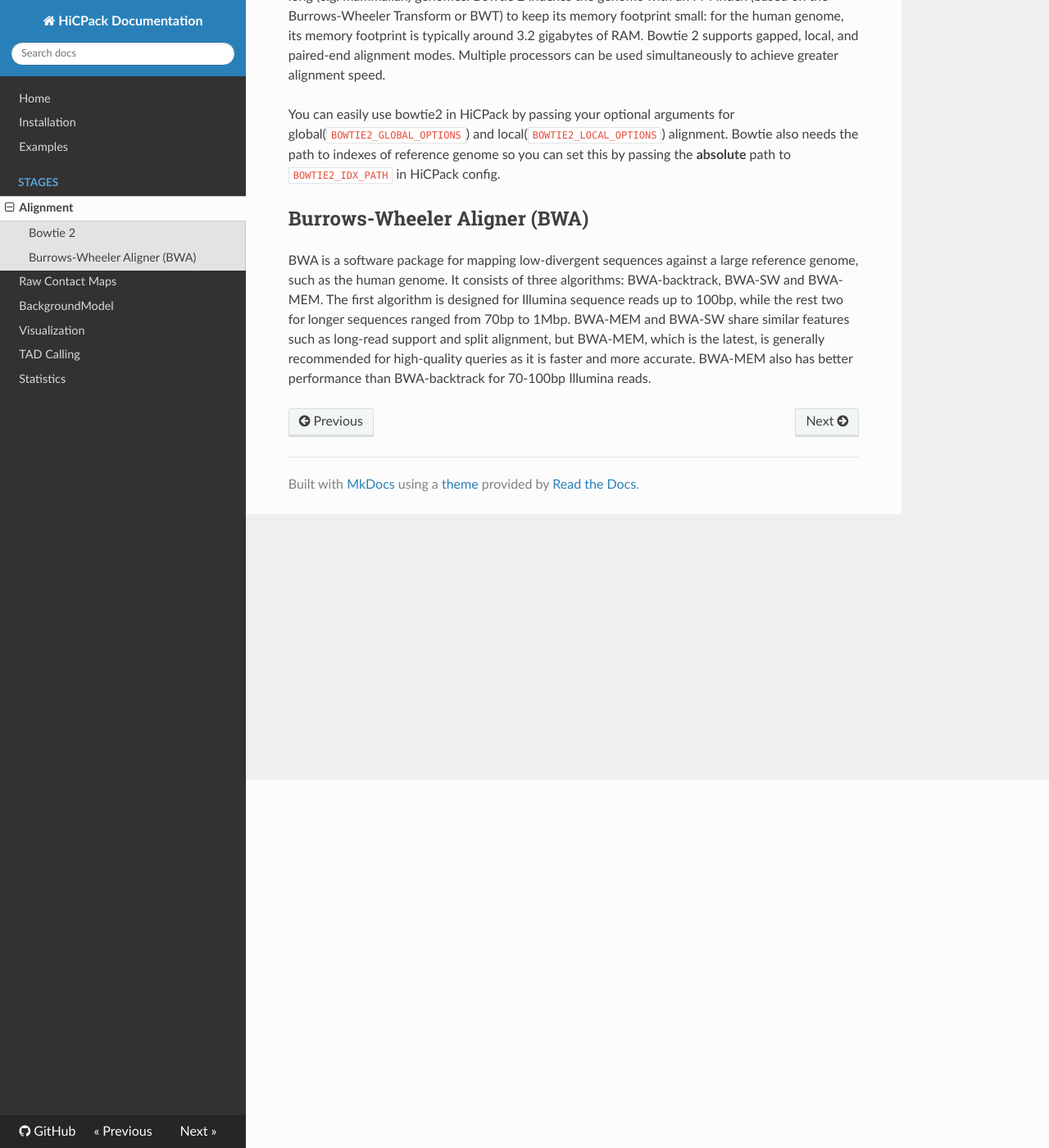
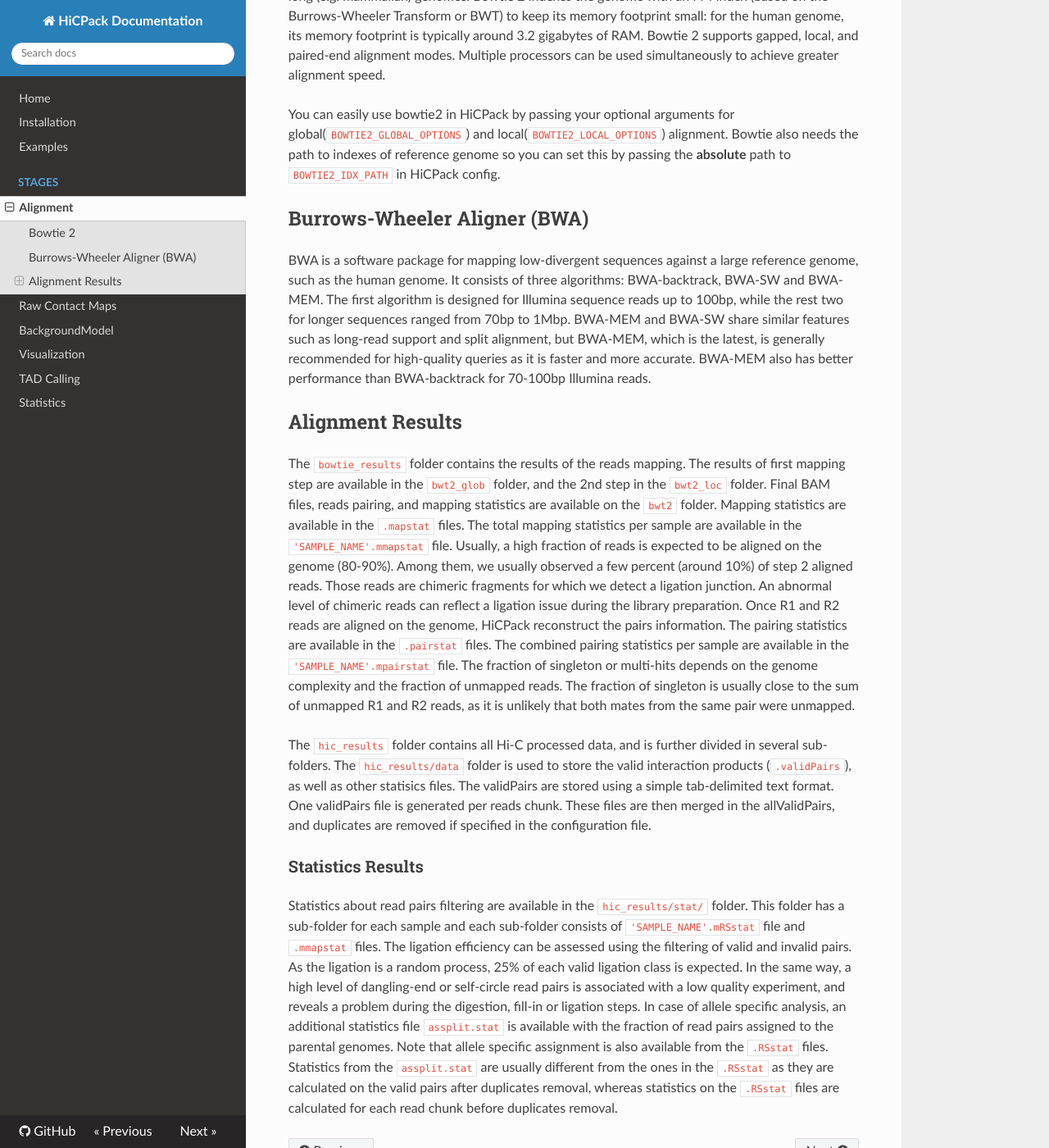
Before and after one commit to Naghipourfar/HiCPack, an MkDocs documentation site: the page built from docs/alignment.md, in a window 1280 px wide and 1400 px high, scrolled down 449 px. Shown: the whole window at 82% size. Built offline with MkDocs 1.6.1, drawn with Linux system fonts in a browser that asks for light colours; nearby versions of some CDN libraries; old or Windows-style settings are respelled for this version of MkDocs.

Commit message:
Update docs

```diff
--- a/docs/alignment.md
+++ b/docs/alignment.md
@@ -12,3 +12,18 @@ You can easily use bowtie2 in HiCPack by passing your optional arguments for glo
 ## Burrows-Wheeler Aligner (BWA)
 
 BWA is a software package for mapping low-divergent sequences against a large reference genome, such as the human genome. It consists of three algorithms: BWA-backtrack, BWA-SW and BWA-MEM. The first algorithm is designed for Illumina sequence reads up to 100bp, while the rest two for longer sequences ranged from 70bp to 1Mbp. BWA-MEM and BWA-SW share similar features such as long-read support and split alignment, but BWA-MEM, which is the latest, is generally recommended for high-quality queries as it is faster and more accurate. BWA-MEM also has better performance than BWA-backtrack for 70-100bp Illumina reads.
+
+## Alignment Results
+
+The `bowtie_results` folder contains the results of the reads mapping. The results of first mapping step are available in the `bwt2_glob` folder, and the 2nd step in the `bwt2_loc` folder. Final BAM files, reads pairing, and mapping statistics are available on the `bwt2` folder.
+Mapping statistics are available in the `.mapstat` files. The total mapping statistics per sample are available in the `'SAMPLE_NAME'.mmapstat` file.
+Usually, a high fraction of reads is expected to be aligned on the genome (80-90%). Among them, we usually observed a few percent (around 10%) of step 2 aligned reads. Those reads are chimeric fragments for which we detect a ligation junction. An abnormal level of chimeric reads can reflect a ligation issue during the library preparation.
+Once R1 and R2 reads are aligned on the genome, HiCPack reconstruct the pairs information. The pairing statistics are available in the `.pairstat` files. The combined pairing statistics per sample are available in the `'SAMPLE_NAME'.mpairstat` file.
+The fraction of singleton or multi-hits depends on the genome complexity and the fraction of unmapped reads. The fraction of singleton is usually close to the sum of unmapped R1 and R2 reads, as it is unlikely that both mates from the same pair were unmapped.
+
+The `hic_results` folder contains all Hi-C processed data, and is further divided in several sub-folders. The `hic_results/data` folder is used to store the valid interaction products (`.validPairs`), as well as other statisics files.
+The validPairs are stored using a simple tab-delimited text format. One validPairs file is generated per reads chunk. These files are then merged in the allValidPairs, and duplicates are removed if specified in the configuration file.
+
+### Statistics Results
+Statistics about read pairs filtering are available in the `hic_results/stat/` folder. This folder has a sub-folder for each sample and each sub-folder consists of `'SAMPLE_NAME'.mRSstat` file and `.mmapstat` files. The ligation efficiency can be assessed using the filtering of valid and invalid pairs. As the ligation is a random process, 25% of each valid ligation class is expected. In the same way, a high level of dangling-end or self-circle read pairs is associated with a low quality experiment, and reveals a problem during the digestion, fill-in or ligation steps.
+In case of allele specific analysis, an additional statistics file `assplit.stat` is available with the fraction of read pairs assigned to the parental genomes. Note that allele specific assignment is also available from the `.RSstat` files. Statistics from the `assplit.stat` are usually different from the ones in the `.RSstat` as they are calculated on the valid pairs after duplicates removal, whereas statistics on the `.RSstat` files are calculated for each read chunk before duplicates removal.
```
Also changed, not shown: docs/raw_map.md (+35 -0 lines), docs/stat.md (deleted).
